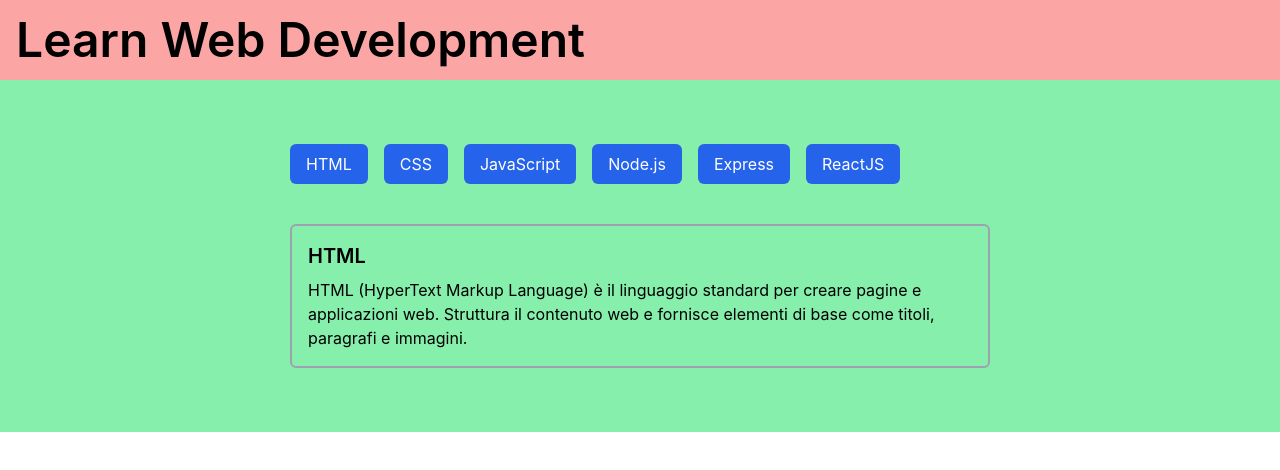
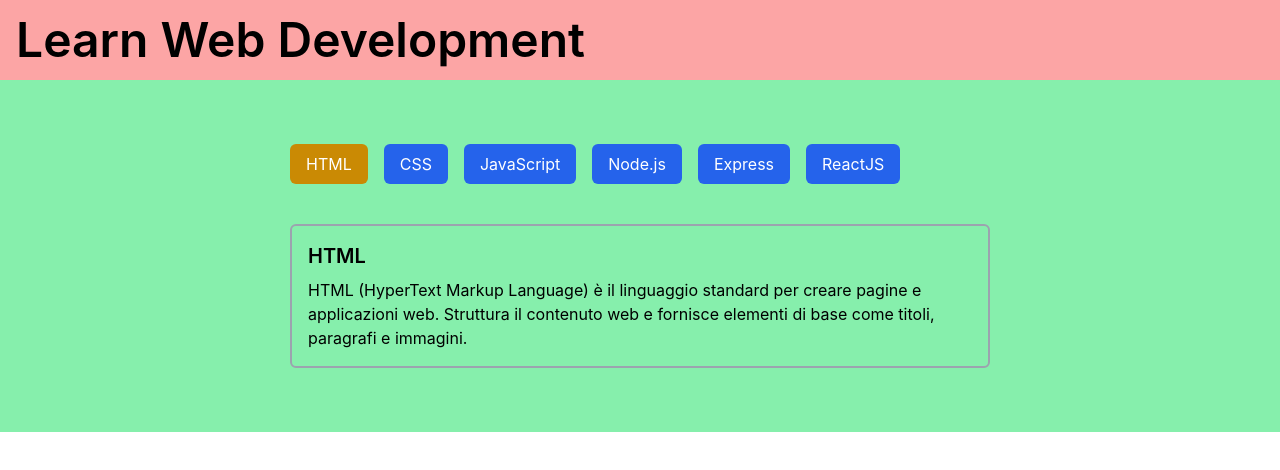
Before and after one commit to Aj-Herrera-99/react-use-state, a React (Vite) app: page / in a window 1280 px wide. Shown: the top 470 px of the page. Built offline with nearby package versions, Linux system fonts and the light colour scheme.

Commit message:
style active button cambia al click

```diff
--- a/src/components/LanguageBtn.jsx
+++ b/src/components/LanguageBtn.jsx
@@ -1,18 +1,19 @@
-function LangBtn({ id, lang, setActiveLangId }) {
+function LangBtn({ id, activeLangId, lang, setActiveLangId }) {
+    // actions
+    const handleBtnClick = (e) => {
+        const activeId = e.target.id;
+        setActiveLangId(activeId);
+    };
 
-    const handleBtnClick = (e) => {
-        console.log(e.target);
-        const id = e.target.id;
-
-        console.log(id);
-        setActiveLangId(id);
-    }
+    // classes
+    const btnDefault = "px-4 py-2 text-white bg-blue-600 rounded-md";
+    const btnSelected = "bg-yellow-600 text-black";
 
     return (
         <button
             id={id}
             onClick={handleBtnClick}
-            className="px-4 py-2 text-white bg-blue-600 rounded-md"
+            className={`${btnDefault} ${id==activeLangId && btnSelected}`}
         >
             {lang.title}
         </button>
--- /dev/null
+++ b/src/components/LanguageBtn.module.css
@@ -0,0 +1,4 @@
+.selected{
+    background-color: rgb(255, 234, 0);
+    color: black;
+}
--- a/src/components/LanguagesWrapper.jsx
+++ b/src/components/LanguagesWrapper.jsx
@@ -3,17 +3,22 @@
 import LangDescription from "./LanguageDescription";
 
 function LanguagesWrapper({ langs }) {
-
     const [activeLangId, setActiveLangId] = useState(1);
 
-    const activeLang = langs.find(lang => lang.id == activeLangId);
+    const activeLang = langs.find((lang) => lang.id == activeLangId);
 
     return (
         <div className="flex flex-col gap-10 max-w-[700px] mx-auto">
             <div className="flex gap-4">
                 {/* Language */}
                 {langs.map((lang) => (
-                    <LangBtn key={lang.id} id={lang.id} lang={lang} setActiveLangId={setActiveLangId}></LangBtn>
+                    <LangBtn
+                        key={lang.id}
+                        id={lang.id}
+                        lang={lang}
+                        activeLangId={activeLangId}
+                        setActiveLangId={setActiveLangId}
+                    ></LangBtn>
                 ))}
             </div>
             {/* Description */}
```
